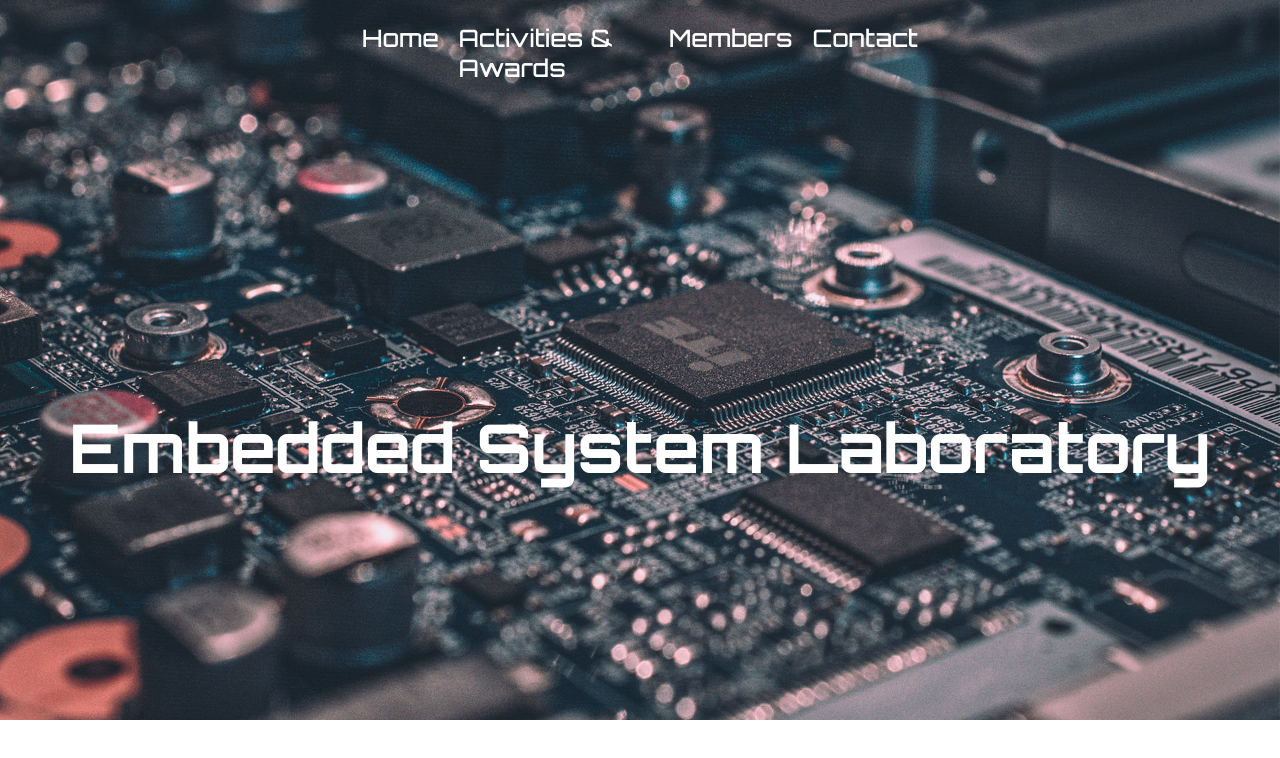
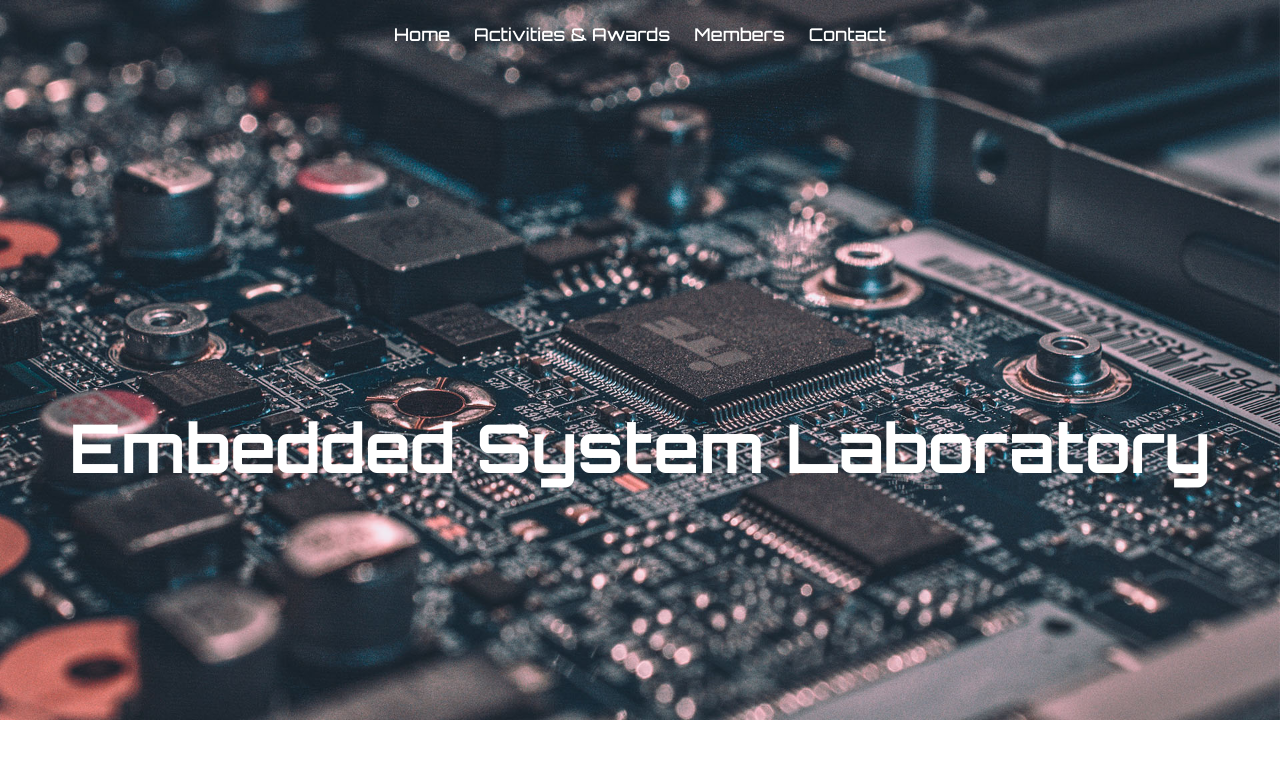
Before and after one commit to dnjooiopa/esl-official-website, a Vue app: page / in a window 1280 px wide. Shown: the top 758 px of the page. Built offline with nearby package versions, Linux system fonts and the light colour scheme.

Commit message:
smalling navbar

```diff
--- a/src/components/Navbar.vue
+++ b/src/components/Navbar.vue
@@ -34,13 +34,13 @@ export default {
 }
 
 #nav-container {
-  width: 45%;
+  width: 40%;
   height: 80px;
   display: flex;
   justify-content: space-between;
   align-items: center;
 
-  font-size: 1.5rem;
+  font-size: 1.1rem;
   font-weight: 500;
   color: white;
   font-family: 'Orbitron', sans-serif;
@@ -52,6 +52,6 @@ export default {
 }
 
 .nav-item:hover {
-  background-color: #E48305;
+  color: #E9EC16;
 }
 </style>
```
